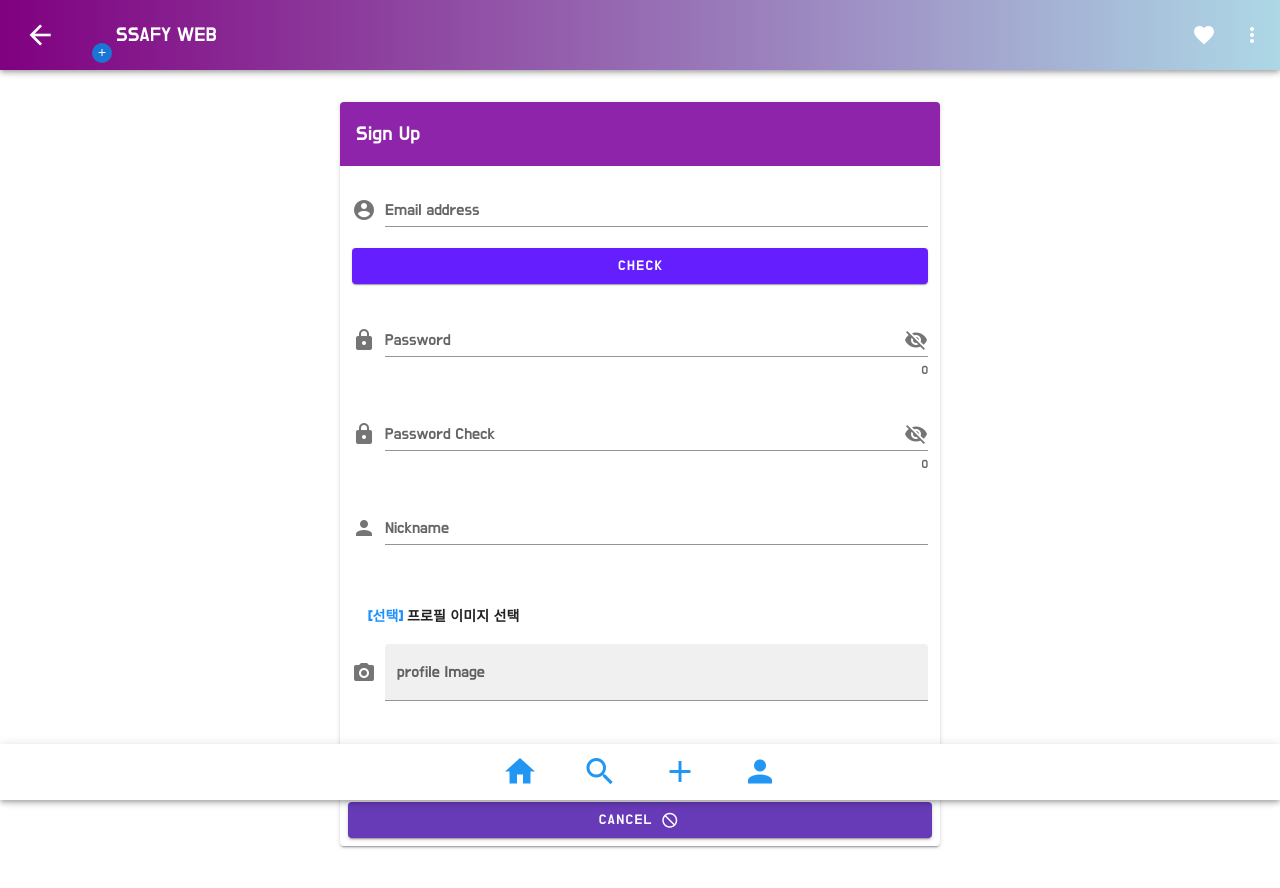
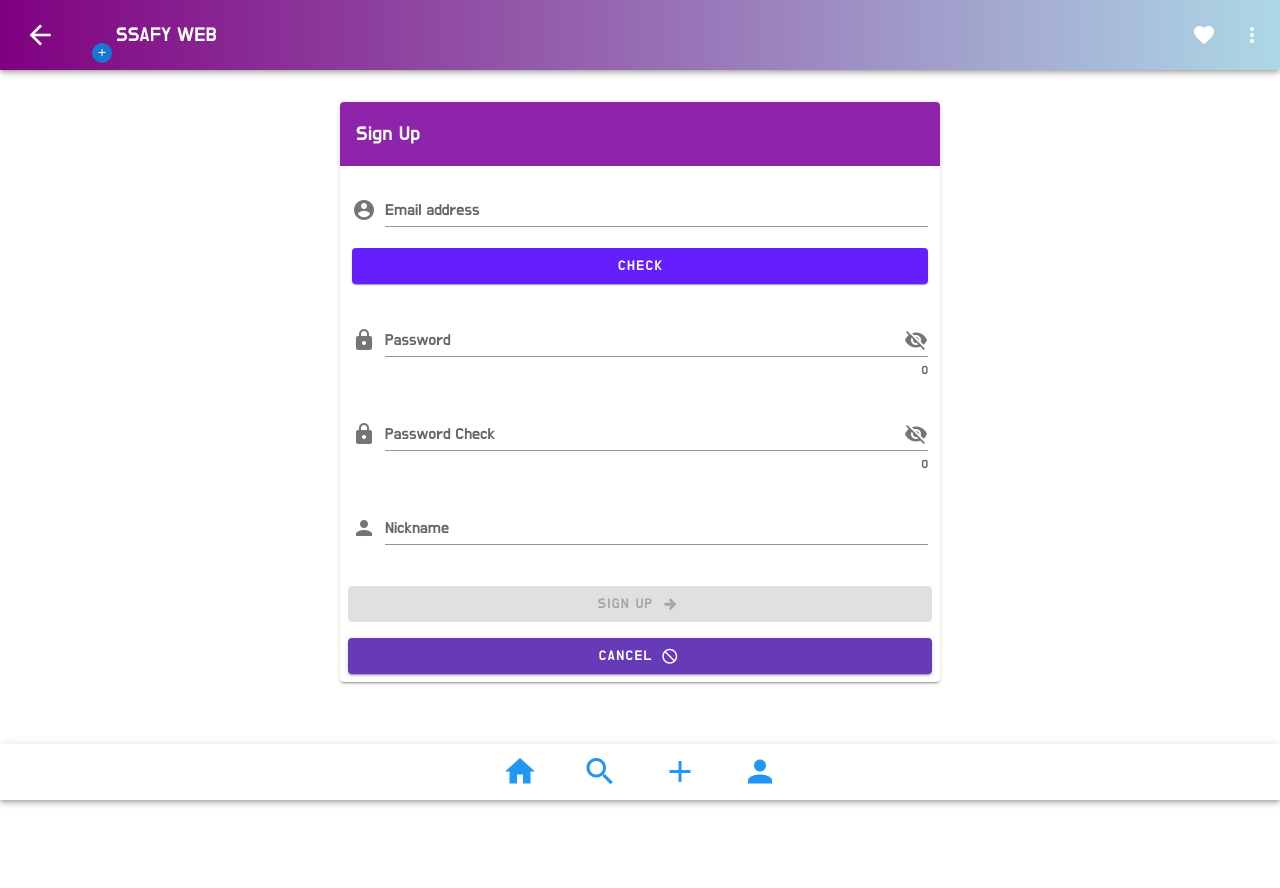
Before and after one commit to jhj0602/Community-Web, a Vue app in the folder src/frontend/: page /singup in a window 1280 px wide. Shown: the top 888 px of the page. After the commit the page ends 800 px from the top, so only its background shows below. Built offline with nearby package versions, Linux system fonts and the light colour scheme.

Commit message:
Modify : 이미지 폼 삭제

```diff
--- a/src/frontend/src/views/user/SignUp.vue
+++ b/src/frontend/src/views/user/SignUp.vue
@@ -3,7 +3,7 @@
     <v-card width="600" class="mx-auto mt-5">
       <div class="purple darken-1">
         <v-card-title align="center">
-          <span class="white--text ">Sign Up</span>
+          <span class="white--text">Sign Up</span>
         </v-card-title>
       </div>
       <div id="signUpForm">
@@ -73,20 +73,6 @@
                 ></v-text-field>
               </v-col>
             </v-row>
-            <v-row>
-              <v-col>
-                <v-card-subtitle>
-                  <h4><span style="color: dodgerblue">[선택] </span>프로필 이미지 선택</h4>
-                </v-card-subtitle>
-                <v-file-input
-                  label="profile Image"
-                  filled
-                  prepend-icon="mdi-camera"
-                  accept=".jpg, .jpeg, .png"
-                  v-model="profile_pic"
-                ></v-file-input>
-              </v-col>
-            </v-row>
           </v-container>
         </v-form>
       </div>
@@ -107,7 +93,7 @@
           <v-icon right>mdi-arrow-right-thick</v-icon>
         </v-btn>
       </v-card-actions>
-        <v-card-actions>
+      <v-card-actions>
         <v-btn
           color="deep-purple accent-7"
           class="mr-4 white--text block"
@@ -134,12 +120,10 @@ export default {
       show1: false,
       show2: false,
       email: "",
-      emailCheck:false,
+      emailCheck: false,
       password: "",
       passwordCheck: "",
       nickname: "",
-      profile_pic: [],
-      profileImage: "",
       rules: {
         required: (input) => !!input || "Required.",
         validateEmailType: (email) =>
@@ -153,7 +137,6 @@ export default {
         pwCheck: (passwordCheck) =>
           this.password === passwordCheck || "Password mismatch",
       },
-
     };
   },
   methods: {
@@ -163,29 +146,7 @@ export default {
       this.duplicateEmail(this.email);
     },
     allSubmit() {
-      if (
-        this.profile_pic === null ||
-        this.profile_pic === undefined ||
-        this.profile_pic.length === 0
-      ) {
-        this.profileImage = "";
-        this.userObjectSend();
-      } else {
-        this.userImageSave();
-      }
-    },
-    userImageSave() {
-      let frmUploadImage = new FormData();
-      frmUploadImage.append("images", this.profile_pic);
-      axios
-        .post("/api/users/create/images", frmUploadImage)
-        .then((res) => {
-          this.profileImage = res.data;
-          this.userObjectSend();
-        })
-        .catch((err) => {
-          alert(err.msg);
-        });
+      this.userObjectSend();
     },
     async userObjectSend() {
       const userSignupDto = {
@@ -193,7 +154,6 @@ export default {
         password: this.password,
         passwordCheck: this.passwordCheck,
         nickname: this.nickname,
-        profileImage: this.profileImage,
       };
       if (await this.signup(userSignupDto)) {
         await this.$router.push({ name: "Login" });
@@ -212,6 +172,5 @@ export default {
   font-size: 16px;
   cursor: pointer;
   text-align: center;
-
 }
 </style>
```
